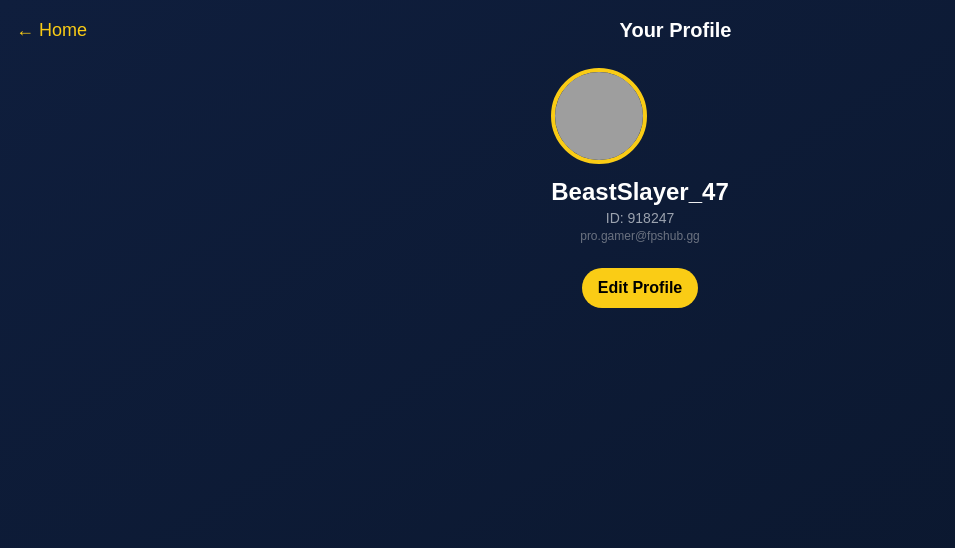
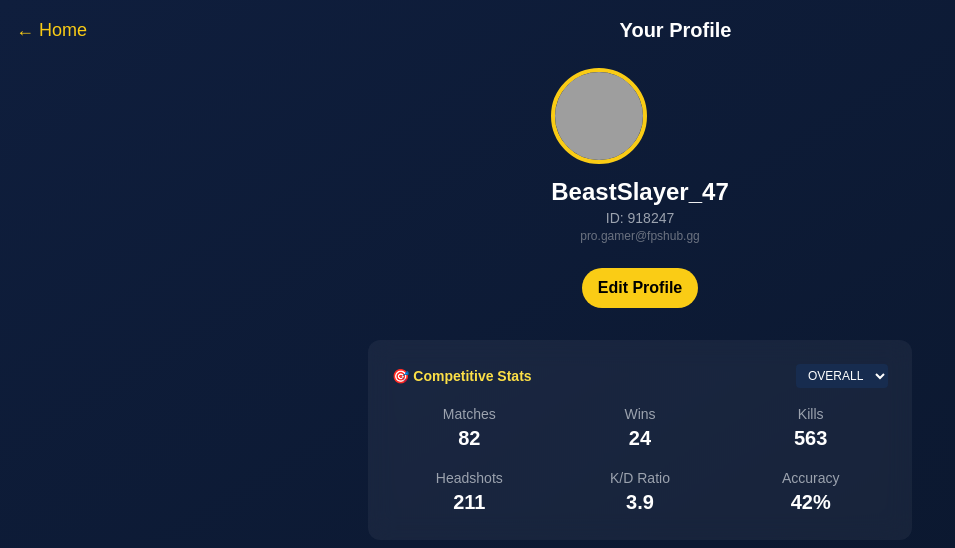
Before and after one commit to GetProtofilo/protofilo, a plain HTML site: page profile.html in a window 1280 px wide. Shown: the whole page, without its empty margins (0-955 px from the left). Drawn offline with nearby package versions, Linux system fonts and the light colour scheme; grey boxes are pictures that could not be loaded.

Commit message:
Update profile.html

```diff
--- a/profile.html
+++ b/profile.html
@@ -7,15 +7,24 @@
   <script src="https://cdn.tailwindcss.com"></script>
   <style>
     :root { --yellow: #e6ee0d; }
-    body { background: linear-gradient(to bottom right, #0f1e3d, #0a162b); font-family: 'Orbitron', sans-serif; }
+    body {
+      background: linear-gradient(to bottom right, #0f1e3d, #0a162b);
+      font-family: 'Orbitron', sans-serif;
+    }
+    .glass {
+      background: rgba(255,255,255,0.05);
+      backdrop-filter: blur(12px);
+    }
   </style>
 </head>
 <body class="text-white p-4 flex flex-col items-center min-h-screen">
+
   <header class="w-full flex justify-between items-center mb-6">
     <a href="index.html" class="text-yellow-400 text-lg">← Home</a>
     <h2 class="text-xl font-bold">Your Profile</h2>
     <span></span>
   </header>
+
   <div class="text-center">
     <img src="https://cdn.pixabay.com/photo/2020/04/16/22/49/avatar-5055739_1280.png" class="w-24 h-24 rounded-full border-4 border-yellow-400" />
     <h3 id="displayName" class="text-2xl font-bold mt-3">Loading...</h3>
@@ -23,6 +32,30 @@
     <p id="displayEmail" class="text-xs text-gray-500 mb-4">Loading...</p>
     <button onclick="window.location.href='settings.html'" class="mt-2 bg-yellow-400 text-black px-4 py-2 rounded-full font-bold">Edit Profile</button>
   </div>
+
+  <!-- 🔥 STATS SECTION -->
+  <div class="mt-8 w-full max-w-xl px-4">
+    <div class="glass p-6 rounded-xl">
+      <div class="flex justify-between items-center mb-4">
+        <span class="text-sm font-semibold text-yellow-300">🎯 Competitive Stats</span>
+        <select class="bg-[#172c4f] text-white text-xs px-2 py-1 rounded">
+          <option>OVERALL</option>
+          <option>SOLO</option>
+          <option>DUO</option>
+          <option>SQUAD</option>
+        </select>
+      </div>
+      <div class="grid grid-cols-2 sm:grid-cols-3 gap-4 text-center text-sm">
+        <div><p class="text-gray-400">Matches</p><p class="text-xl font-bold">82</p></div>
+        <div><p class="text-gray-400">Wins</p><p class="text-xl font-bold">24</p></div>
+        <div><p class="text-gray-400">Kills</p><p class="text-xl font-bold">563</p></div>
+        <div><p class="text-gray-400">Headshots</p><p class="text-xl font-bold">211</p></div>
+        <div><p class="text-gray-400">K/D Ratio</p><p class="text-xl font-bold">3.9</p></div>
+        <div><p class="text-gray-400">Accuracy</p><p class="text-xl font-bold">42%</p></div>
+      </div>
+    </div>
+  </div>
+
   <script>
     window.onload = function () {
       const email = localStorage.getItem("userEmail") || "pro.gamer@fpshub.gg";
```
